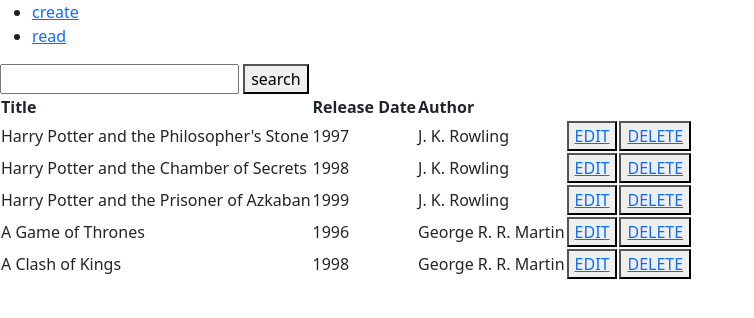
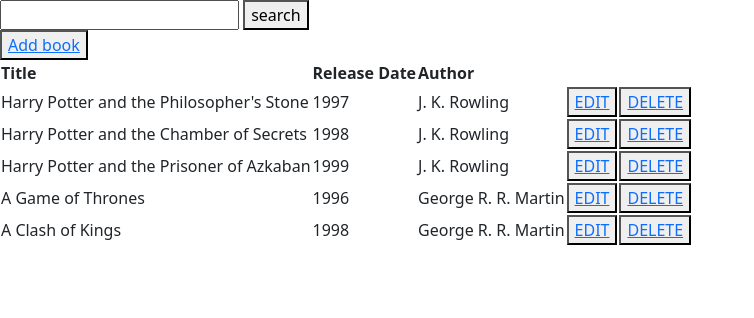
Before and after one commit to selimgomri/mylibrary, a PHP site: page / in a window 1280 px wide. Shown: the top 318 px of the page, without its empty margins (0-754 px from the left). Run offline with PHP 8.4, Linux system fonts and the light colour scheme; data comes from the database, SQL or seed files in the repository.

Commit message:
button add book and home added

```diff
--- a/index.php
+++ b/index.php
@@ -12,16 +12,12 @@
 <body>
     <header>
         <nav>
-            <ul>
-                <li><a href='http://localhost:8000/create.php'>create</a></li>
-                <li><a href='http://localhost:8000'>read</a></li>
-            </ul>
 
             <form method="POST">
                 <input type="text" name="search">
                 <a href="search.php"><button>search</button></a>
             </form>
-
+            <button><a href='http://localhost:8000/create.php'>Add book</a></button>
         </nav>
     </header>
 
@@ -31,17 +27,17 @@
     $sql = "SELECT book.id, title, release_date, name FROM book JOIN author ON book.author_id=author.id ";
 
     if ($_SERVER["REQUEST_METHOD"] == "POST") {
-        $data = explode(" ",preg_replace('/\s+/', ' ', $_REQUEST['search']));
+        $data = explode(" ", preg_replace('/\s+/', ' ', $_REQUEST['search']));
         var_dump($data);
 
         if (isset($data)) {
 
             $conditions = [];
 
-            for ($i=0;$i<count($data);$i++) {
-                $conditions[] = "title LIKE '%" . $data[$i] ."%'";
-                $conditions[] = "release_date LIKE '%" . $data[$i] ."%'";
-                $conditions[] = "name LIKE '%" . $data[$i] ."%'";
+            for ($i = 0; $i < count($data); $i++) {
+                $conditions[] = "title LIKE '%" . $data[$i] . "%'";
+                $conditions[] = "release_date LIKE '%" . $data[$i] . "%'";
+                $conditions[] = "name LIKE '%" . $data[$i] . "%'";
             }
 
             if (!empty($conditions)) {
```
Also changed, not shown: create.php (+1 -6 lines).
